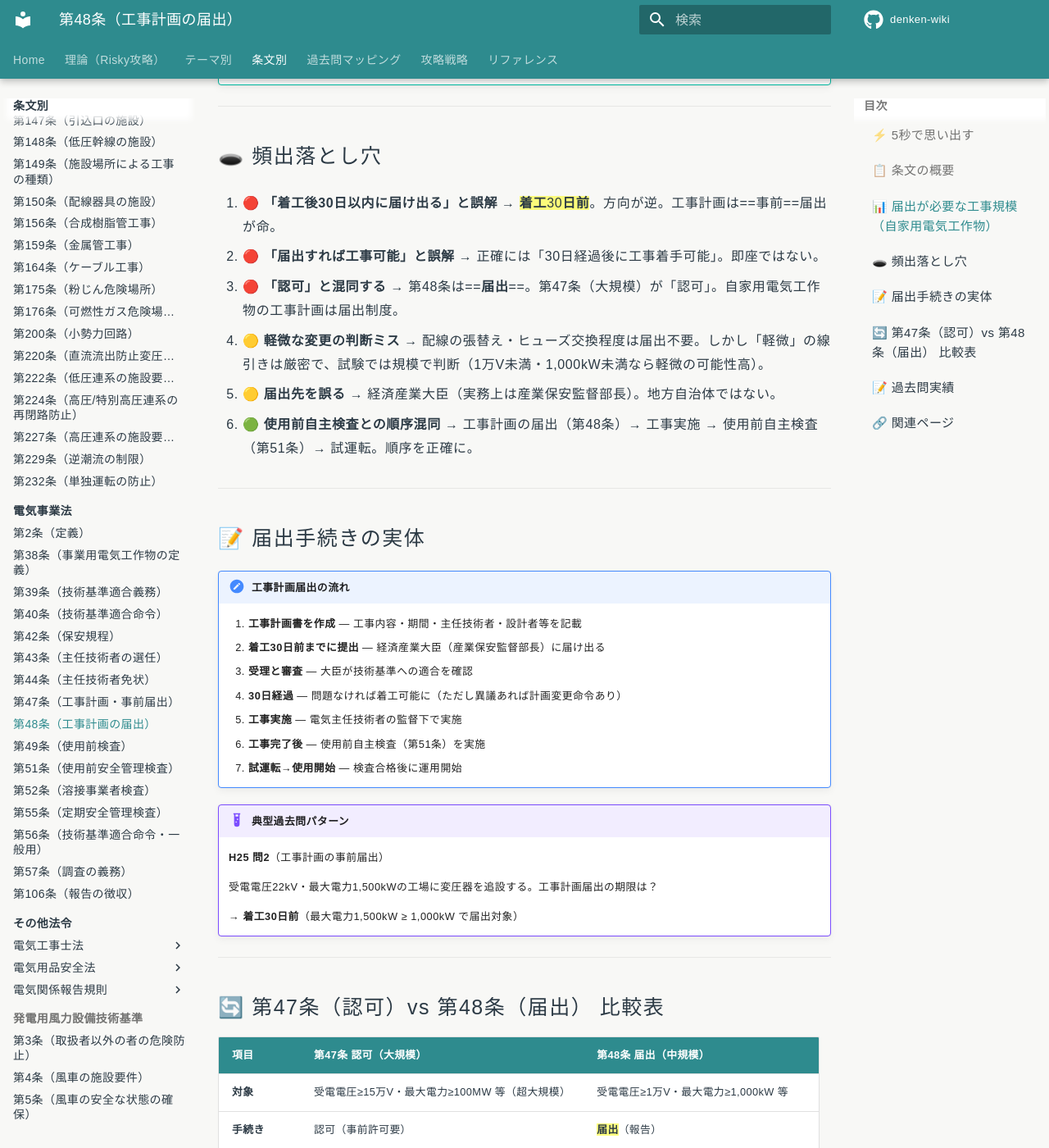
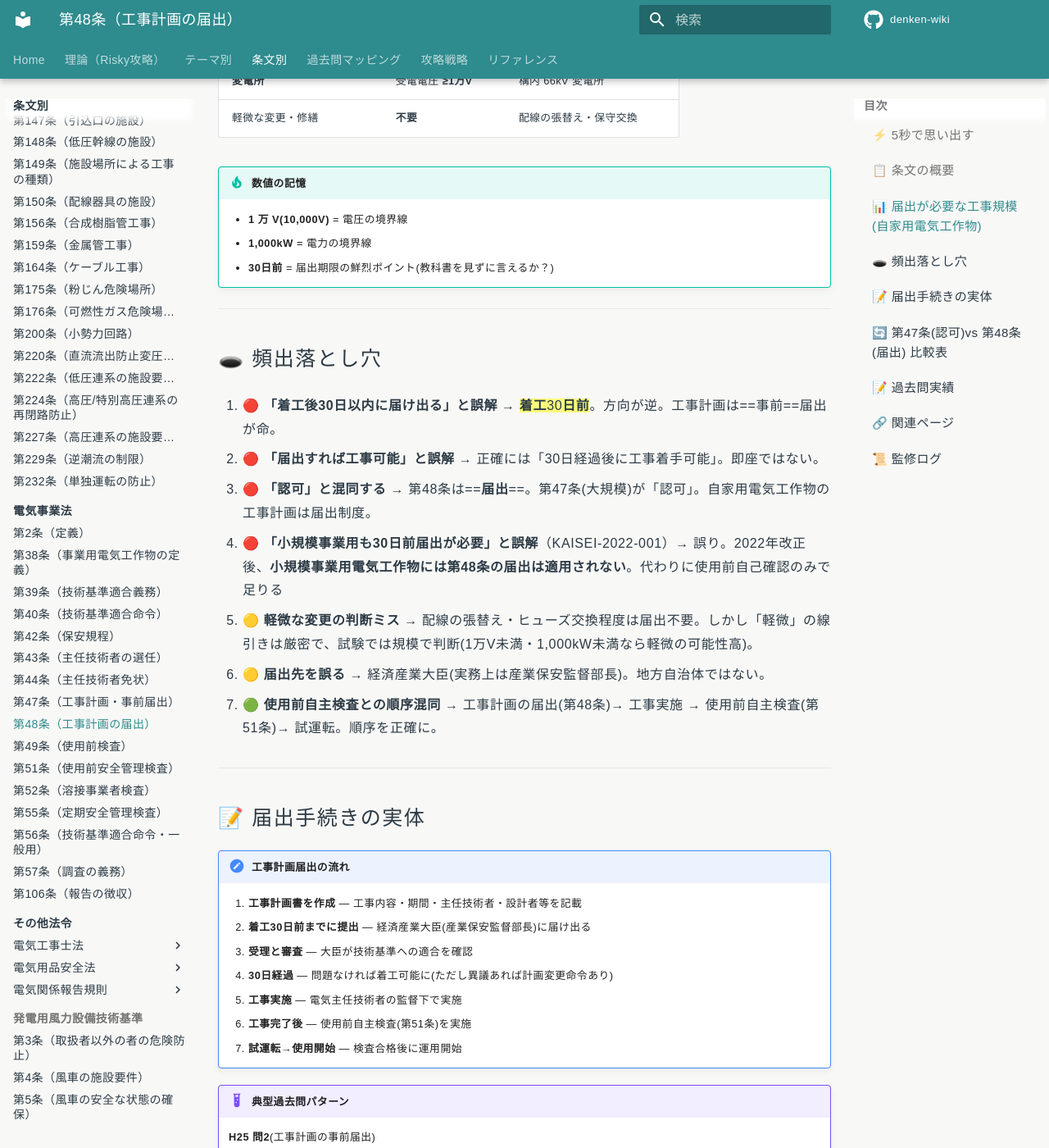
Before and after one commit to kfurufuru/denken-wiki, an MkDocs documentation site: the page built from docs/articles/jigyoho/48.md, in a window 1280 px wide and 1400 px high, scrolled down 2178 px. Shown: the whole window at 82% size. Built offline with MkDocs 1.6.1 and Material for MkDocs 9.7.7, drawn with Linux system fonts in a browser that asks for light colours; comment, search, counter and statistics services are not loaded; some of the changed text lies outside the part shown.

Commit message:
fix(48): KAISEI-2022-001 反映 v1.0→v1.1

```diff
--- a/docs/articles/jigyoho/48.md
+++ b/docs/articles/jigyoho/48.md
@@ -27,37 +27,44 @@
 | 項目 | 内容 |
 |------|------|
 | 条文 | 電気事業法 第48条 |
-| 義務者 | 自家用電気工作物を設置する者 |
+| 義務者 | 自家用電気工作物を設置する者（KAISEI-2022-001：小規模事業用電気工作物を設置する者は本条の対象外） |
 | 義務内容 | 工事計画を事前に経済産業大臣に届け出る |
 | 届出期限 | 着工の ==**30日前まで**== |
 | 届出先 | 経済産業大臣（産業保安監督部長に委任） |
 | 届出内容 | 工事の種類・規模・方法・期間・位置・主任技術者等 |
 
+!!! warning "KAISEI-2022-001：小規模事業用電気工作物は工事計画届出の対象外"
+    2022年改正（令和5年3月20日施行）で第38条が4区分体系（一般用・**小規模事業用**・自家用・電力会社等）に再編されたことに伴い、**小規模事業用電気工作物には第48条の工事計画届出は適用されない**。
+
+    小規模事業用は第47条の認可・第48条の届出に代えて、**使用前自己確認**（自ら技術基準への適合を確認・報告する手続き）のみで安全性を担保する仕組みとなっている。
+
+    詳細は [電気工作物の種別 第38条](38.md) ・ [法令改正一覧](../../reference/hourei-kaisei.md) を参照。
+
 !!! warning "ひっかけ：届出 vs 認可 vs 検査"
     | 条文 | 手続き | 特徴 |
     |------|------|------|
-    | 第47条 工事計画（大規模） | **認可** | 事前許可が必要。原則認可まで工事着手不可 |
-    | 第48条 工事計画（中規模） | ==**届出**== | 事前報告。30日経過後は着工可能 |
+    | 第47条 工事計画(大規模) | **認可** | 事前許可が必要。原則認可まで工事着手不可 |
+    | 第48条 工事計画(中規模) | ==**届出**== | 事前報告。30日経過後は着工可能 |
     | 第51条 使用前自主検査 | 届出 | ==工事**完了後**に実施==。試運転前 |
 
-    「工事計画は認可が必要」→ **誤り**（自家用は届出）
+    「工事計画は認可が必要」→ **誤り**(自家用は届出)
 
 ---
 
-## 📊 届出が必要な工事規模（自家用電気工作物）
+## 📊 届出が必要な工事規模(自家用電気工作物)
 
 | 設備の種類 | 届出要件 | 例 |
 |-----------|---------|-----|
-| **需要設備**（工場・ビル受変電） | 受電電圧 **≥1万V** | 66kV, 22kV 受電 |
-| **需要設備**（電力規模） | 最大電力 **≥1,000kW** | 1MW 以上のユーザー |
+| **需要設備**(工場・ビル受変電) | 受電電圧 **≥1万V** | 66kV, 22kV 受電 |
+| **需要設備**(電力規模) | 最大電力 **≥1,000kW** | 1MW 以上のユーザー |
 | **予備発電設備** | 出力 **≥1,000kW** | 1MW 以上のディーゼル発電機 |
 | **変電所** | 受電電圧 **≥1万V** | 構内 66kV 変電所 |
 | 軽微な変更・修繕 | **不要** | 配線の張替え・保守交換 |
 
 !!! tip "数値の記憶"
-    - **1 万 V（10,000V）** = 電圧の境界線
+    - **1 万 V(10,000V)** = 電圧の境界線
     - **1,000kW** = 電力の境界線
-    - **30日前** = 届出期限の鮮烈ポイント（教科書を見ずに言えるか？）
+    - **30日前** = 届出期限の鮮烈ポイント(教科書を見ずに言えるか？)
 
 ---
 
@@ -67,13 +74,15 @@
 
 2. 🔴 **「届出すれば工事可能」と誤解** → 正確には「30日経過後に工事着手可能」。即座ではない。
 
-3. 🔴 **「認可」と混同する** → 第48条は==**届出**==。第47条（大規模）が「認可」。自家用電気工作物の工事計画は届出制度。
+3. 🔴 **「認可」と混同する** → 第48条は==**届出**==。第47条(大規模)が「認可」。自家用電気工作物の工事計画は届出制度。
 
-4. 🟡 **軽微な変更の判断ミス** → 配線の張替え・ヒューズ交換程度は届出不要。しかし「軽微」の線引きは厳密で、試験では規模で判断（1万V未満・1,000kW未満なら軽微の可能性高）。
+4. 🔴 **「小規模事業用も30日前届出が必要」と誤解**（KAISEI-2022-001）→ 誤り。2022年改正後、**小規模事業用電気工作物には第48条の届出は適用されない**。代わりに使用前自己確認のみで足りる
 
-5. 🟡 **届出先を誤る** → 経済産業大臣（実務上は産業保安監督部長）。地方自治体ではない。
+5. 🟡 **軽微な変更の判断ミス** → 配線の張替え・ヒューズ交換程度は届出不要。しかし「軽微」の線引きは厳密で、試験では規模で判断(1万V未満・1,000kW未満なら軽微の可能性高)。
 
-6. 🟢 **使用前自主検査との順序混同** → 工事計画の届出（第48条）→ 工事実施 → 使用前自主検査（第51条）→ 試運転。順序を正確に。
+6. 🟡 **届出先を誤る** → 経済産業大臣(実務上は産業保安監督部長)。地方自治体ではない。
+
+7. 🟢 **使用前自主検査との順序混同** → 工事計画の届出(第48条)→ 工事実施 → 使用前自主検査(第51条)→ 試運転。順序を正確に。
 
 ---
 
@@ -81,33 +90,33 @@
 
 !!! note "工事計画届出の流れ"
     1. **工事計画書を作成** — 工事内容・期間・主任技術者・設計者等を記載
-    2. **着工30日前までに提出** — 経済産業大臣（産業保安監督部長）に届け出る
+    2. **着工30日前までに提出** — 経済産業大臣(産業保安監督部長)に届け出る
     3. **受理と審査** — 大臣が技術基準への適合を確認
-    4. **30日経過** — 問題なければ着工可能に（ただし異議あれば計画変更命令あり）
+    4. **30日経過** — 問題なければ着工可能に(ただし異議あれば計画変更命令あり)
     5. **工事実施** — 電気主任技術者の監督下で実施
-    6. **工事完了後** — 使用前自主検査（第51条）を実施
+    6. **工事完了後** — 使用前自主検査(第51条)を実施
     7. **試運転→使用開始** — 検査合格後に運用開始
 
 !!! example "典型過去問パターン"
-    **H25 問2**（工事計画の事前届出）
+    **H25 問2**(工事計画の事前届出)
 
     受電電圧22kV・最大電力1,500kWの工場に変圧器を追設する。工事計画届出の期限は？
 
-    → **着工30日前**（最大電力1,500kW ≥ 1,000kW で届出対象）
+    → **着工30日前**(最大電力1,500kW ≥ 1,000kW で届出対象)
 
 ---
 
-## 🔄 第47条（認可）vs 第48条（届出） 比較表
+## 🔄 第47条(認可)vs 第48条(届出) 比較表
 
-| 項目 | 第47条 認可（大規模） | 第48条 届出（中規模） |
+| 項目 | 第47条 認可(大規模) | 第48条 届出(中規模) |
 |------|------|------|
-| **対象** | 受電電圧≥15万V・最大電力≥100MW 等（超大規模） | 受電電圧≥1万V・最大電力≥1,000kW 等 |
-| **手続き** | 認可（事前許可要） | ==**届出**==（報告） |
+| **対象** | 受電電圧≥15万V・最大電力≥100MW 等(超大規模) | 受電電圧≥1万V・最大電力≥1,000kW 等 |
+| **手続き** | 認可(事前許可要) | ==**届出**==(報告) |
 | **期限** | 認可まで工事着手不可 | 着工30日前までに届出。30日経過で着工可 |
-| **試験出題** | 低頻度 | ★★★☆☆（相対的に高い） |
+| **試験出題** | 低頻度 | ★★★☆☆(相対的に高い) |
 
 !!! warning "試験のひっかけポイント"
-    選択肢に「工事計画は第47条で認可が必要」→ **誤り**（認可は超大規模のみ。自家用は届出）
+    選択肢に「工事計画は第47条で認可が必要」→ **誤り**(認可は超大規模のみ。自家用は届出)
 
 ---
 
@@ -120,11 +129,11 @@
 | H20 | 問9 | 正誤判定 | 工事計画と保安規程の違い | 中 |
 
 !!! note "R08 出題予測"
-    出題頻度は低めだが、第42条（保安規程）との対比問題で登場の可能性。
+    出題頻度は低めだが、第42条(保安規程)との対比問題で登場の可能性。
 
     **最頻出論点**: 「届出期限は着工前か後か」「1万V・1,000kW の判定」
 
-    **出題パターン予想**: 正誤判定（「30日前」「認可」「軽微な変更」のキーワードチェック）
+    **出題パターン予想**: 正誤判定(「30日前」「認可」「軽微な変更」のキーワードチェック)
 
 ---
 
@@ -133,9 +142,18 @@
 - [電気事業法の体系](../../themes/jigyoho-taikei.md) — 保安規程・工事計画・使用前自主検査の全体像
 - [保安規程 第42条](42.md) — 工事前の大前提。設置者の基本義務
 - [主任技術者の選任 第43条](43.md) — 工事計画届出時に主任技術者を指名
-- [工事計画・認可 第47条](47.md) — 超大規模工事の認可制度（届出との違い）
+- [工事計画・認可 第47条](47.md) — 超大規模工事の認可制度(届出との違い)
 - [使用前自主検査 第51条](51.md) — 工事計画届出後、完成時の検査義務
+- [電気工作物の種別 第38条](38.md) — 4区分体系（小規模事業用は本条の対象外）
+- [法令改正一覧](../../reference/hourei-kaisei.md) — KAISEI-2022-001 の改正趣旨
 
 ---
 
-*最終確認: 2026-04-20 | ステータス: v1.0 | [バージョニング基準](../../reference/versioning.md)*
+## 📜 監修ログ
+
+- **v1.1（2026-05-07）**: KAISEI-2022-001（2022年改正・令和5年3月20日施行）追記。条文概要に小規模事業用が対象外である旨を補足し、警告ブロックと落とし穴1項目（🔴・小規模事業用30日前届出の誤解）を追加。関連ページに第38条・法令改正一覧へのリンクを追加。
+- **v1.0（2026-04-20）**: 初版。
+
+---
+
+*最終確認: 2026-05-07 | ステータス: v1.1 | [バージョニング基準](../../reference/versioning.md)*
```
